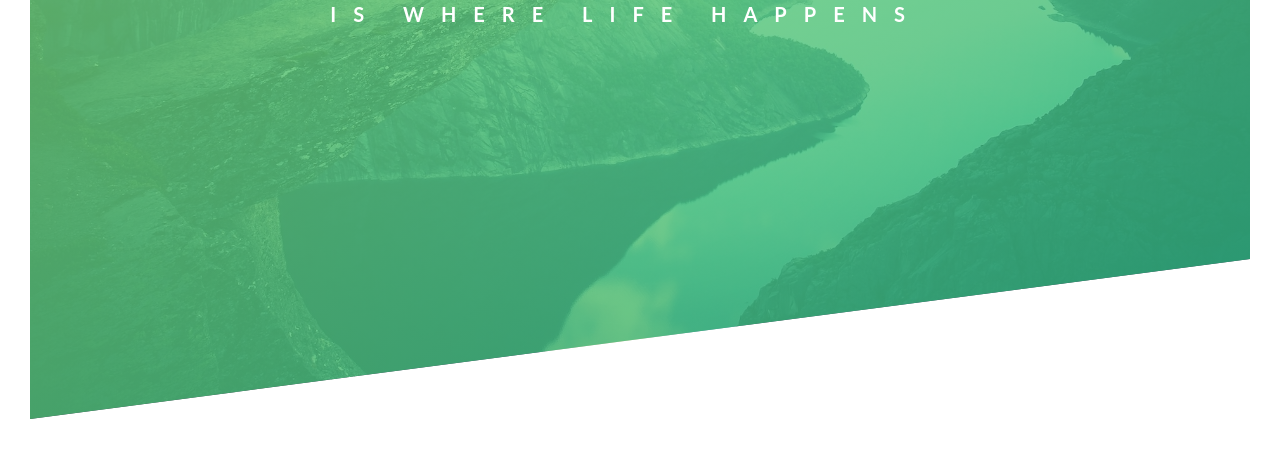
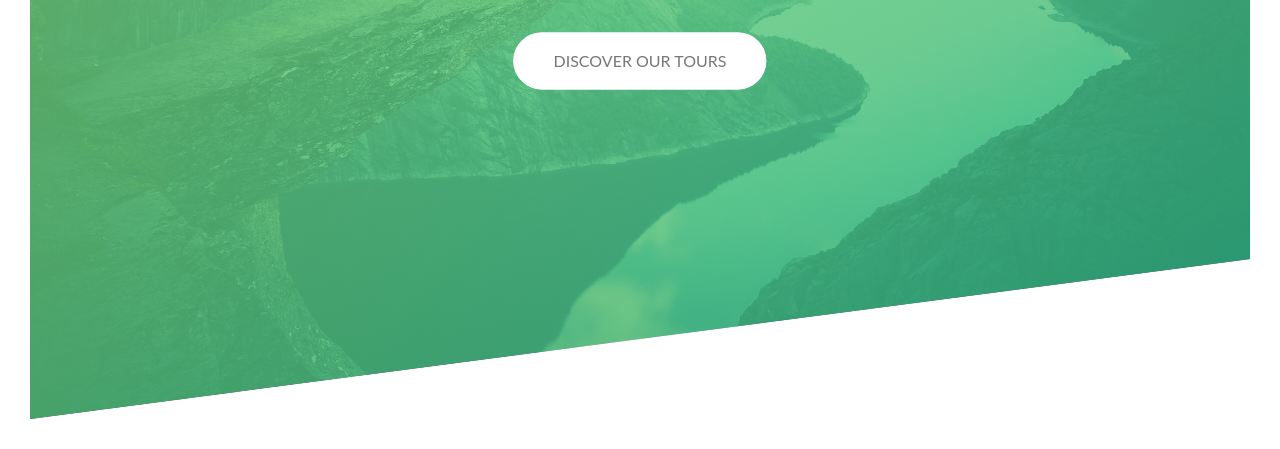
Before and after one commit to jjjimenez100/Natours, a Gatsby site: page / in a window 1280 px wide. Shown: the part 371-820 px from the top of the page. Built offline with nearby package versions, Linux system fonts and the light colour scheme; Gatsby itself is replaced by a stand-in of ours.

Commit message:
Finish section 1 of natours project

```diff
--- a/src/components/Header/Header.jsx
+++ b/src/components/Header/Header.jsx
@@ -7,13 +7,16 @@
     primaryHeadingMain,
     primaryHeadingSub,
     contentContainer,
+    btn,
+    btnWhite,
+    btnAnimated,
 } from './Header.module.css';
 
-export default function Header () {
+export default function Header() {
     return (
         <header className={header}>
             <div className={logoContainer}>
-                <img src="/images/logo-white.png" alt="Logo" className={logo}/>
+                <img src="/images/logo-white.png" alt="Logo" className={logo} />
             </div>
 
             <div className={contentContainer}>
@@ -21,6 +24,8 @@
                     <span className={primaryHeadingMain}>Outdoors</span>
                     <span className={primaryHeadingSub}>is where life happens</span>
                 </h1>
+
+                <a href="#" className={`${btn} ${btnWhite} ${btnAnimated}`}>Discover our tours</a>
             </div>
         </header>
     )
--- a/src/components/Header/Header.module.css
+++ b/src/components/Header/Header.module.css
@@ -31,6 +31,7 @@
     top: 40%;
     left: 50%;
     transform: translate(-50%, -50%);
+    text-align: center;
 }
 
 .primaryHeading {
@@ -39,6 +40,7 @@
 
     /* Fix on other browsers making animation a bit shaky */
     backface-visibility: hidden;
+    margin-bottom: 60px;
 }
 
 .primaryHeadingMain {
@@ -101,3 +103,71 @@
         transform: translateX(0);
     }
 }
+
+@keyframes moveFromBottom {
+    0% {
+        opacity: 0;
+        transform: translateY(40px);
+    }
+
+    100% {
+        opacity: 1;
+        transform: translateY(0);
+    }
+}
+
+.btnAnimated {
+    animation: moveFromBottom .75s ease-out 0.75s;
+    animation-fill-mode: backwards;
+}
+
+.btn:link,
+.btn:visited {
+    text-transform: uppercase;
+    text-decoration: none;
+    padding: 15px 40px;
+    display: inline-block;
+    border-radius: 100px;
+    transition: all .2s;
+    position: relative;
+}
+
+.btn:hover {
+    transform: translateY(-3px);
+    box-shadow: 0 10px 20px rgba(0,0,0,.2);
+}
+
+.btn:active {
+    transform: translateY(-1px);
+    box-shadow: 0 5px 10px rgba(0,0,0,.2);
+}
+
+.btnWhite {
+    background-color: #fff;
+    color: #777;
+}
+
+.btn::after {
+    content: "";
+    /* Same as button placement */
+    display: inline-block;
+    /* Child of button */
+    height: 100%;
+    width: 100%;
+    border-radius: 100px;
+    /* References first positin relative it can find */
+    position: absolute;
+    top: 0;
+    left: 0;
+    z-index: -1;
+    transition: all .4s
+}
+
+.btnWhite::after {
+    background-color: #fff;
+}
+
+.btn:hover::after {
+    transform: scale(1.5);
+    opacity: 0;
+}
```
Also changed, not shown: 1 other file.
